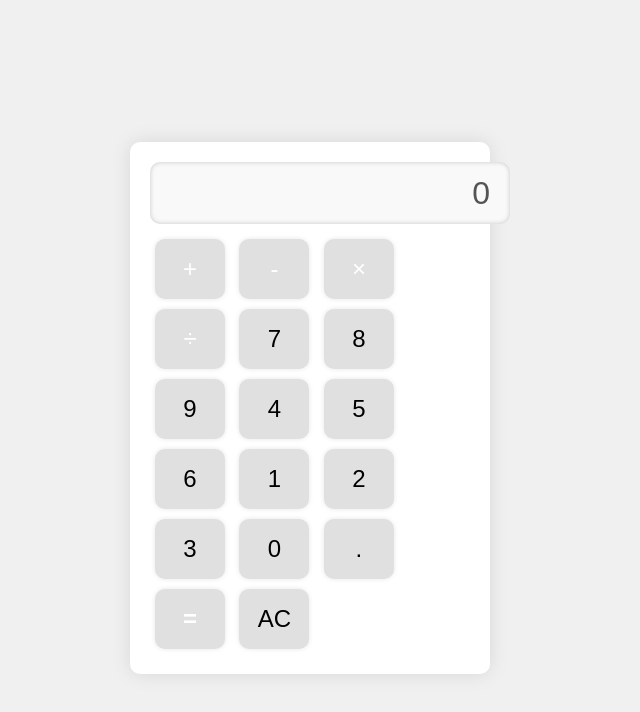
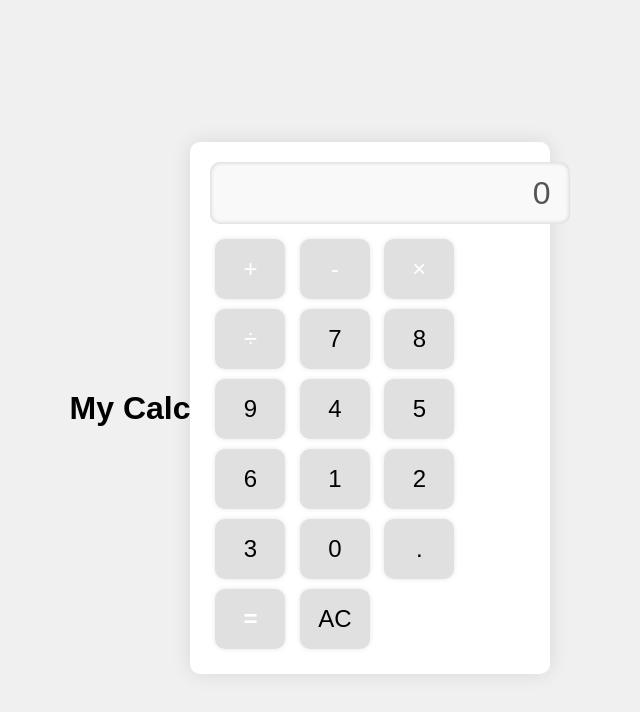
Before and after one commit to Shirinshaikh07/Calc, a plain HTML site: page index.html in a window 1280 px wide. Shown: the whole page, without its empty margins (330-970 px from the left). Drawn offline with Linux system fonts and the light colour scheme.

Commit message:
Update index.html

```diff
--- a/index.html
+++ b/index.html
@@ -7,6 +7,7 @@
     <link rel="stylesheet" href="styles.css">
 </head>
 <body>
+    <h1>My Calc</h1>
     <div class="calculator">
         <input type="text" class="calculator-screen" value="" disabled />
         <div class="calculator-keys">
```
